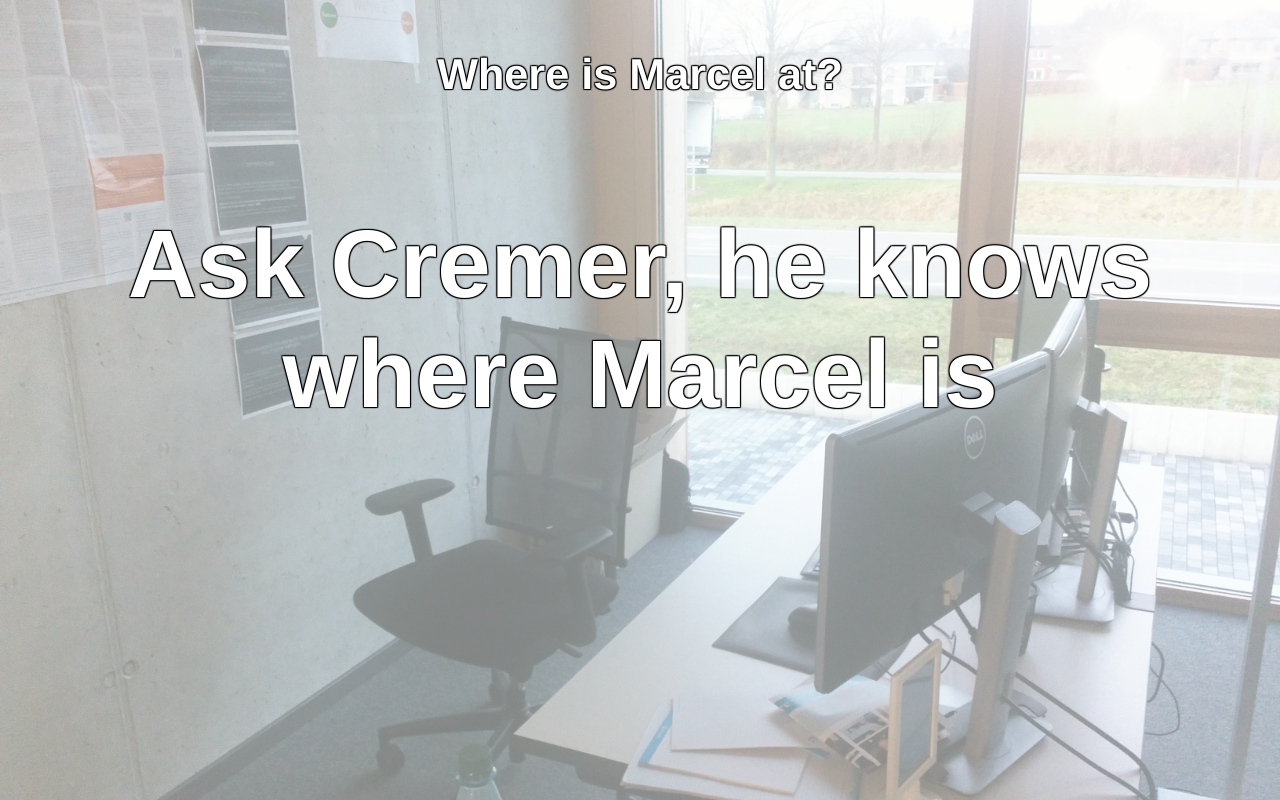
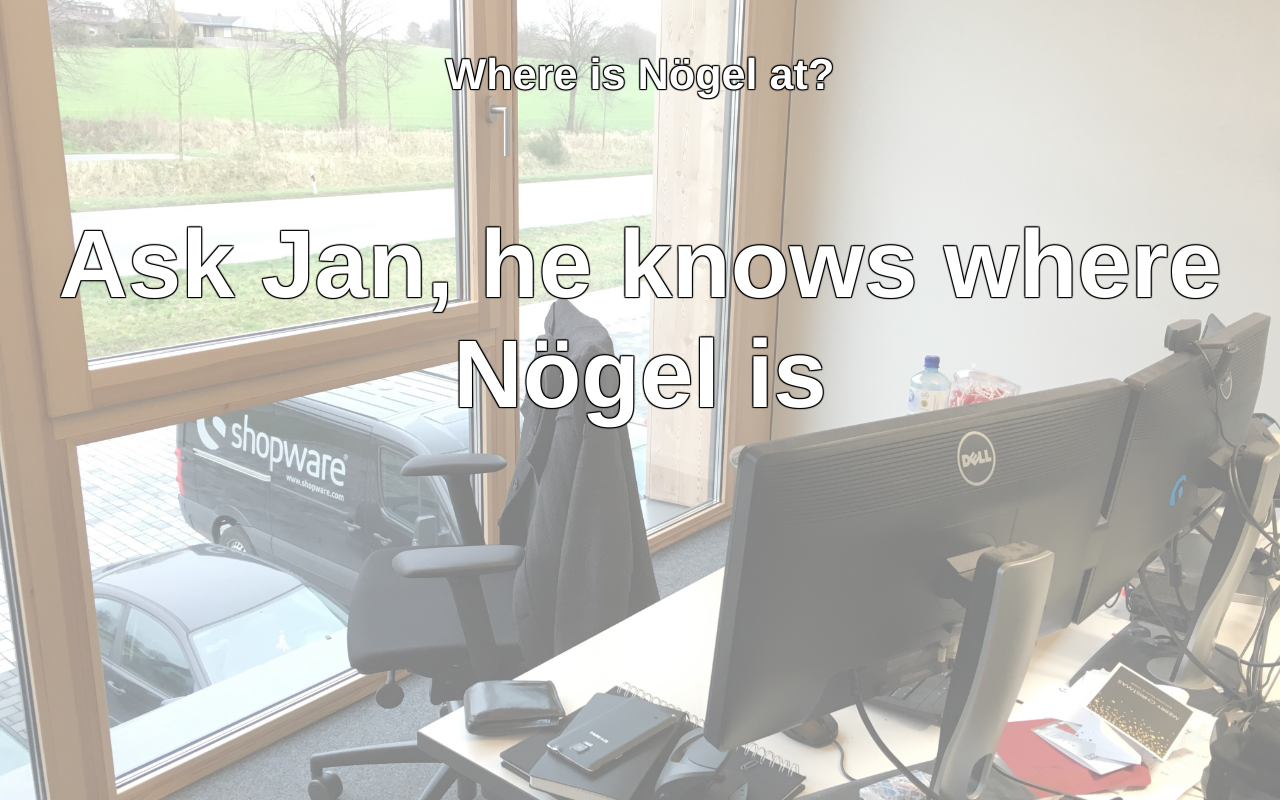
Before and after one commit to tiagojsag/whereismarcelat, a PHP site: page / in a window 1280 px wide. Run offline with PHP 8.4, Linux system fonts and the light colour scheme.

Commit message:
Added whereisnoegel.at

```diff
--- a/index.php
+++ b/index.php
@@ -5,7 +5,7 @@
         'Team leader meeting',
         'He who must not be named took him',
         "Don't know",
-        'Ask Cremer, he knows where Marcel is',
+        'Ask Jan, he knows where Nögel is',
         'Why do you ask me?',
         'Narnia',
         'The matrix',
@@ -42,11 +42,11 @@
     <head>
         <meta charset="UTF-8" />
         <meta name="robots" content="noindex,nofollow" />
-        <title>Is Marcel on his place?</title>
+        <title>Is Nögel on his place?</title>
         <link rel="stylesheet" href="css.css" />
     </head>
     <body>
         <div class="background"></div>
-        <h1 class="answer"><span class="question">Where is Marcel at?</span><br><br><?php echo $answers[array_rand($answers)]; ?></h1>
+        <h1 class="answer"><span class="question">Where is Nögel at?</span><br><br><?php echo $answers[array_rand($answers)]; ?></h1>
     </body>
 </html>
```
Also changed, not shown: README.md, assets/bg.jpg.
